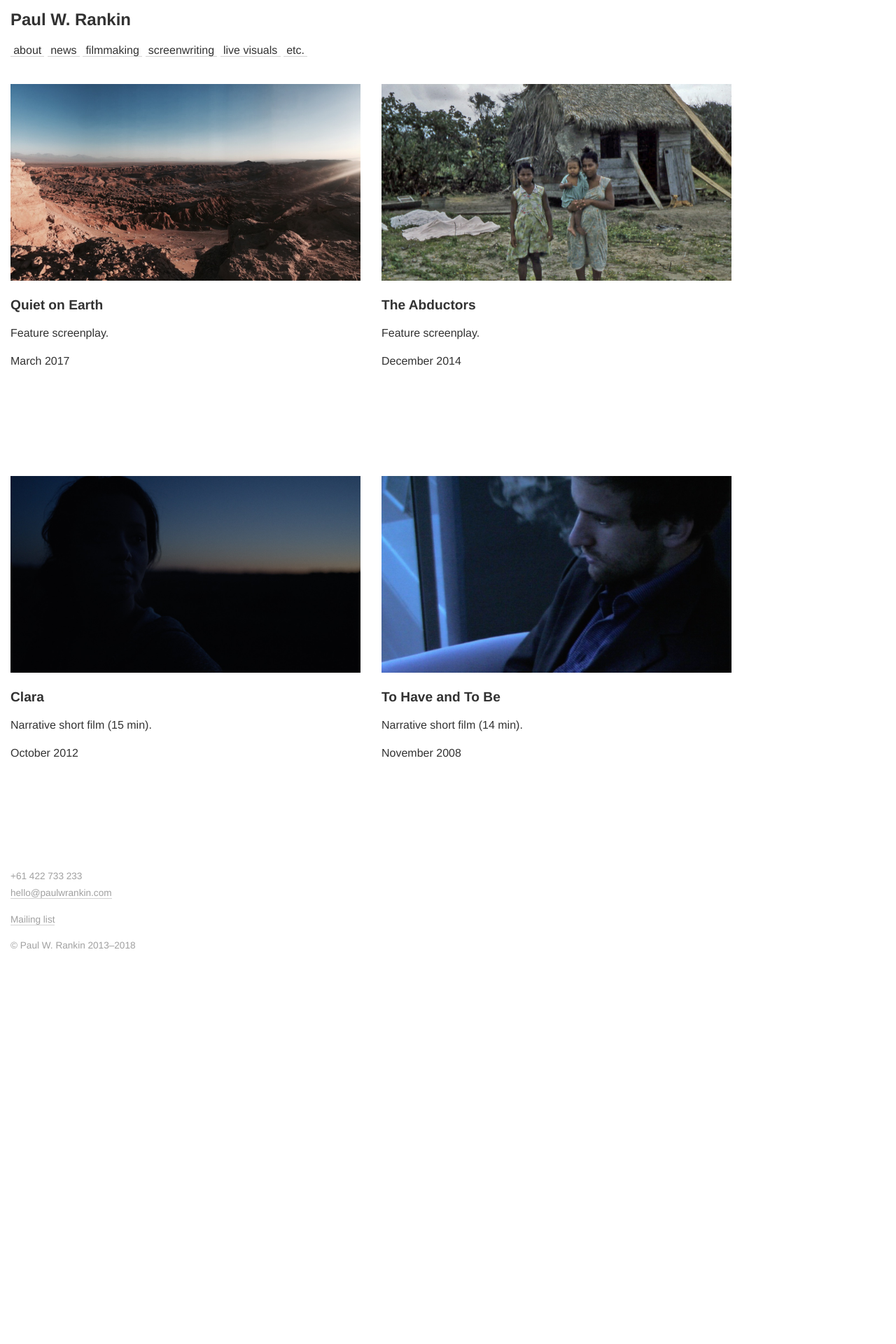
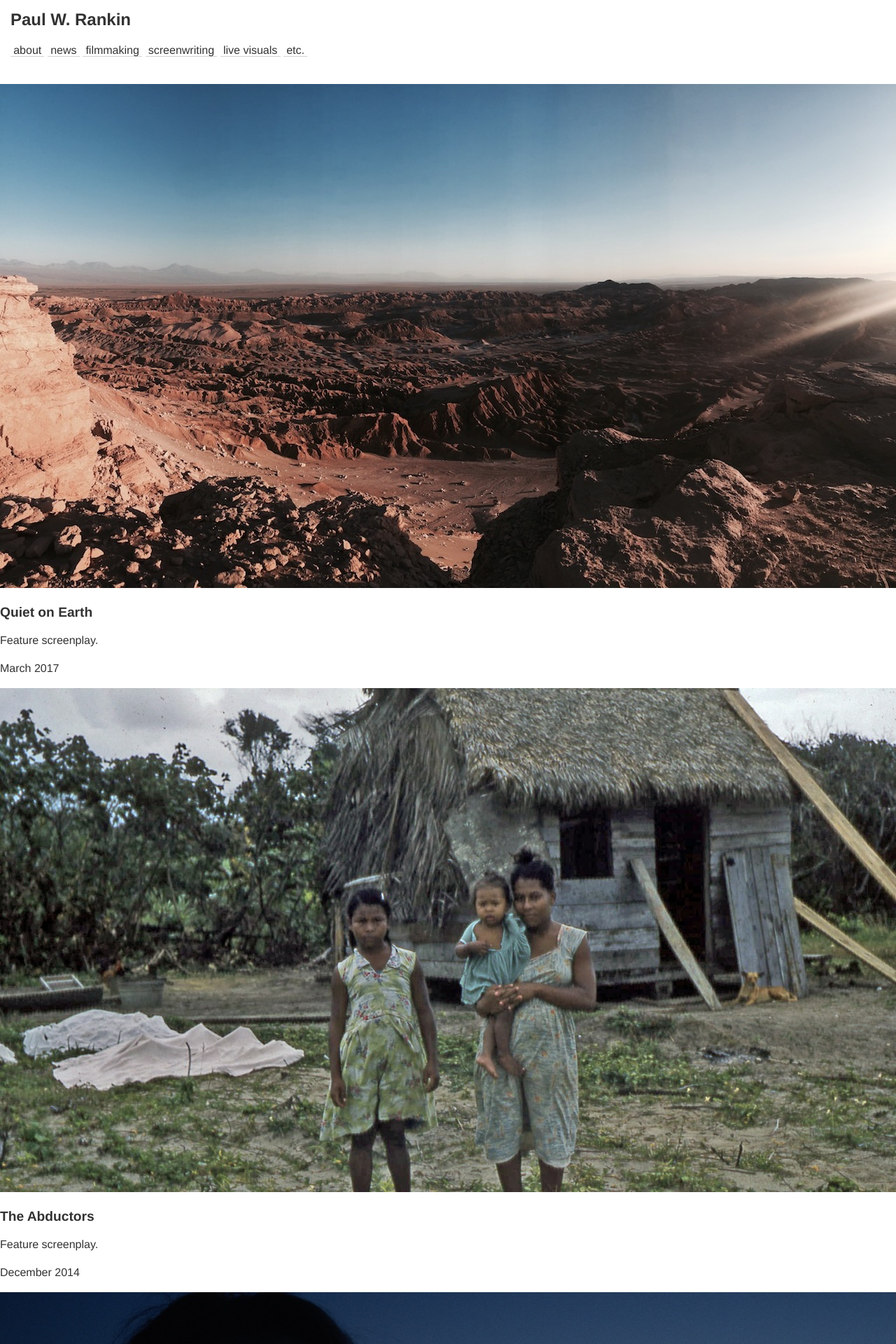
Before and after one commit to rnkn/portfolio, a Jekyll site: the page built from _sections/screenwriting.html, in a window 1280 px wide. Shown: the top 1920 px of the page at 70% size. Built offline with Jekyll 4.4.1, drawn with Linux system fonts in a browser that asks for light colours; some web fonts are replaced; before the commit the page ends 1391 px from its top, so only the background shows below that.

Commit message:
Don't use main tag in /screenwriting

```diff
--- a/_sections/screenwriting.html
+++ b/_sections/screenwriting.html
@@ -3,11 +3,7 @@
 nav: 3
 keyboard: g s
 ---
-<main>
-    {% assign items = site.projects | where: "categories",  "screenwriting" | sort: date | reverse %}
-    {% for item in items %}
-    <div class="index">
-        {% include project.html title=item.title image=item.image date=item.date url=item.url excerpt=item.excerpt %}
-    </div>
-    {% endfor %}
-</main>
+{% assign items = site.projects | where: "categories",  "screenwriting" | sort: date | reverse %}
+{% for item in items %}
+{% include project.html link_image=true title=item.title image=item.image date=item.date url=item.url excerpt=item.excerpt %}
+{% endfor %}
```
